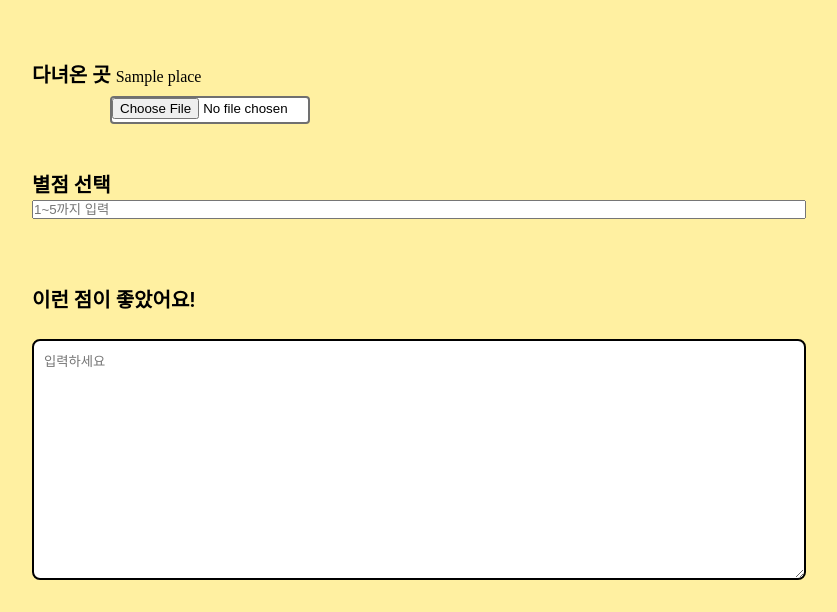
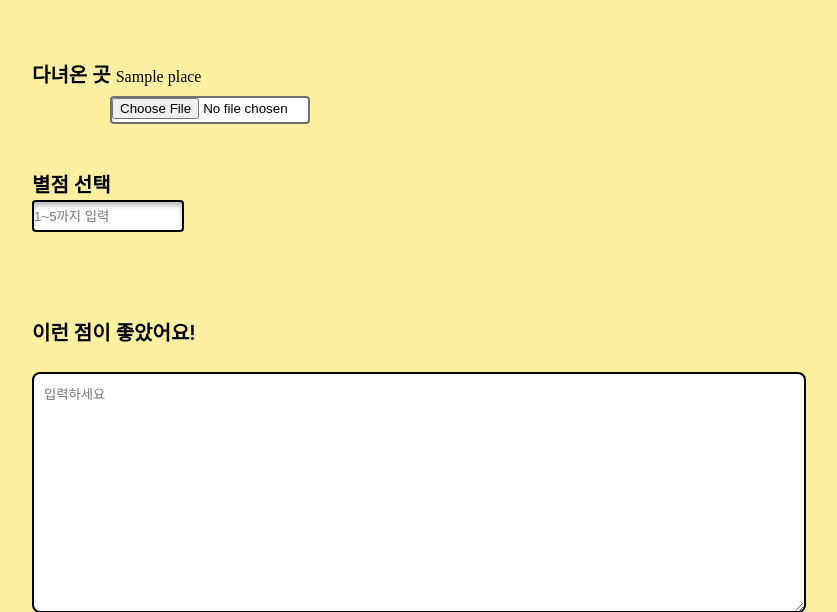
Before and after one commit to ceginer/Project_Dangdang_map, a Django app: page /create/1/1 in a window 1280 px wide. Shown: the part 262-874 px from the top of the page, without its empty margins (221-1058 px from the left). Run offline with Django 4.2, Linux system fonts and the light colour scheme; a user stored in the database is signed in; tables that the repository leaves empty hold one stand-in row (values such as "Sample post"); parts of the project's set-up code (start-up, migrations or seed data) failed here and were passed over; some libraries are stand-ins or nearby versions; some web fonts are replaced.

Commit message:
Fix "리뷰 css 수정"

```diff
--- a/dang/templates/reviewWrite.html
+++ b/dang/templates/reviewWrite.html
@@ -29,7 +29,7 @@
           </p>
           <input type="file" name="postImage" />
           <br>
-          <span class="review_span">별점 선택 </span><input name="ranking" type="integer" placeholder="1~5까지 입력">
+          <span class="review_span">별점 선택 </span><input class="r" name="ranking" type="integer" placeholder="1~5까지 입력">
           <br>
           <div class="post-good">
             <div class="review_span">이런 점이 좋았어요!</div>
--- a/static/css/reviewWrite.css
+++ b/static/css/reviewWrite.css
@@ -157,3 +157,15 @@ input #file-upload-button {
     line-height: 30px;
 
 }
+
+.r[type=integer] {
+    width: 152px;
+    height: 32px;
+    background: #FFFFFF;
+    /* Black */
+
+    border: 2px solid #000000;
+    box-shadow: inset 0px 4px 4px rgba(0, 0, 0, 0.25);
+    border-radius: 4px;
+    margin-bottom: 20px;
+}
```
